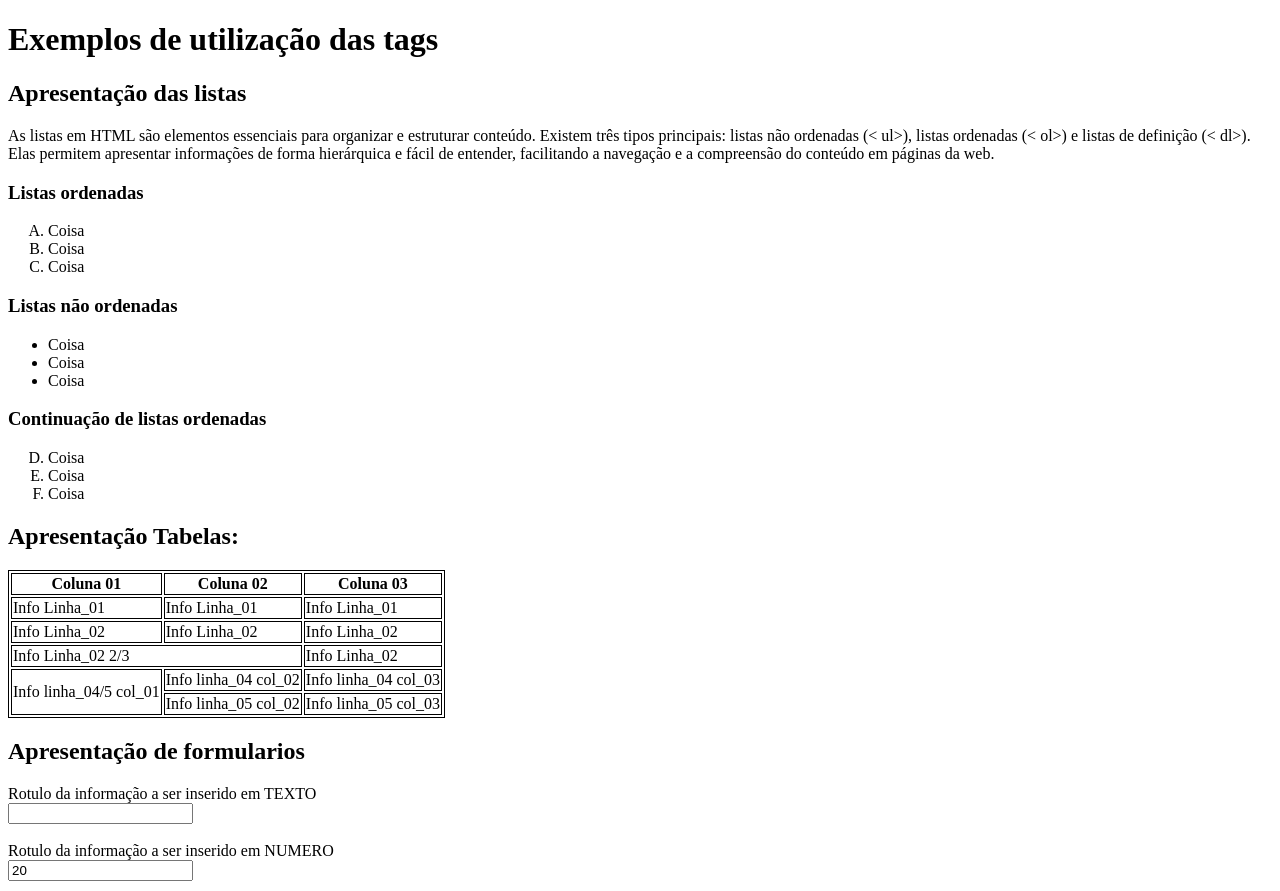
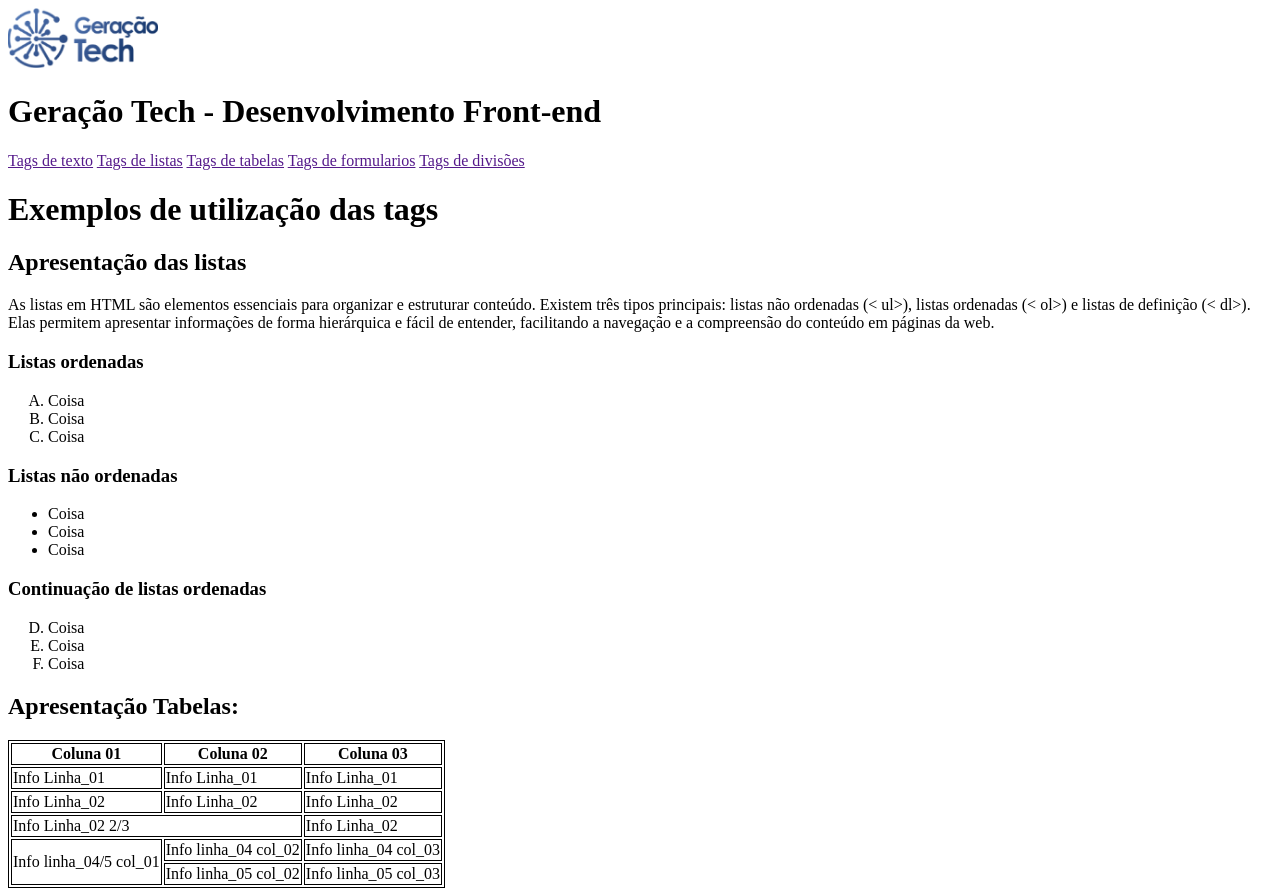
Before and after one commit to LucasMaciel404/newProject, a plain HTML site: page index.html in a window 1280 px wide. Shown: the top 891 px of the page. Drawn offline with Linux system fonts and the light colour scheme.

Commit message:
html semantico

```diff
--- a/index.html
+++ b/index.html
@@ -16,12 +16,30 @@
 </head>
 
 <body>
+
+
+    <header>
+        <img src="geracao_tech.png" width="150px" alt="logo da geração tech">
+        <h1>Geração Tech - Desenvolvimento Front-end</h1>
+
+        <nav>
+            <a href="">Tags de texto</a>
+            <a href="">Tags de listas</a>
+            <a href="">Tags de tabelas</a>
+            <a href="">Tags de formularios</a>
+            <a href="">Tags de divisões</a>
+        </nav>
+    </header>
+    <main>
         <h1>Exemplos de utilização das tags</h1>
-
+        <section id="listas">
             <h2>Apresentação das listas</h2>
-    <p>As listas em HTML são elementos essenciais para organizar e estruturar conteúdo. Existem três tipos principais:
-        listas não ordenadas (< ul>), listas ordenadas (< ol>) e listas de definição (< dl>). Elas permitem apresentar
-                    informações de forma hierárquica e fácil de entender, facilitando a navegação e a compreensão do
+            <p>As listas em HTML são elementos essenciais para organizar e estruturar conteúdo. Existem três tipos
+                principais:
+                listas não ordenadas (< ul>), listas ordenadas (< ol>) e listas de definição (< dl>). Elas permitem
+                            apresentar
+                            informações de forma hierárquica e fácil de entender, facilitando a navegação e a
+                            compreensão do
                             conteúdo em páginas da web.</p>
 
             <h3>Listas ordenadas</h3>
@@ -42,7 +60,8 @@
                 <li>Coisa</li>
                 <li>Coisa</li>
             </ol>
-
+        </section>
+        <section id="tabelas">
             <h2>Apresentação Tabelas:</h2>
             <table>
                 <!-- titulos das colunas -->
@@ -75,6 +94,9 @@
                 </tr>
             </table>
 
+        </section>
+
+        <section id="formularios">
             <h2>Apresentação de formularios</h2>
             <form action="#">
 
@@ -123,6 +145,18 @@
 
                 <textarea name="textArea" id="textArea" cols="30" rows="10"> </textarea>
             </form>
+        </section>
+
+
+    </main>
+    <footer>
+
+    </footer>
+
+
+
+
+
 </body>
 
 </html>
```
Also changed, not shown: geracao_tech.png (added). Lines whose indentation alone changed are shown as unchanged.
